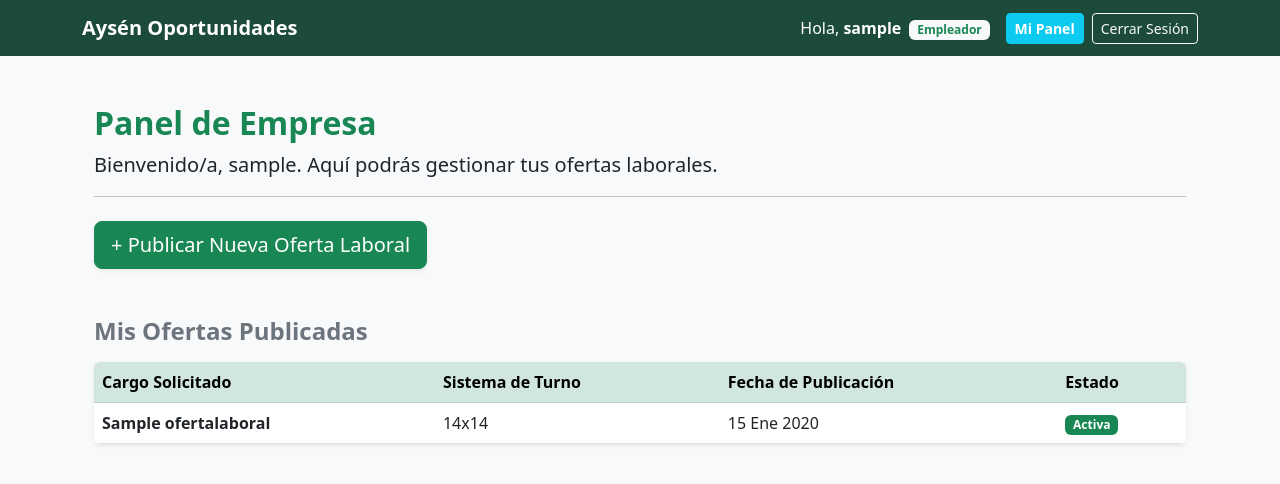
After one commit to alpharius4/Ays-n-Oportunidades, a Django app: page /accounts/dashboard/ in a window 1280 px wide. The commit adds this page. Shown: the top 484 px of the page. Run offline with Django 5.2, Linux system fonts and the light colour scheme; a user stored in the database is signed in; tables that the repository leaves empty hold one stand-in row (values such as "Sample post").

Commit message:
feat: Autorizacion condicional y dashboards finalizados

```diff
--- a/accounts/urls.py
+++ b/accounts/urls.py
@@ -5,4 +5,5 @@ app_name = 'accounts'
 
 urlpatterns = [
     path('registro/', views.registro, name='registro'),
+    path('dashboard/', views.dashboard, name='dashboard'), # ¡Nueva ruta!
 ]
--- a/accounts/views.py
+++ b/accounts/views.py
@@ -1,17 +1,34 @@
 from django.shortcuts import render, redirect
 from django.contrib.auth import login
+from django.contrib.auth.decorators import login_required # ¡El nuevo guardián!
 from .forms import RegistroUsuarioForm
+from jobs.models import OfertaLaboral
 
+# --- TU VISTA DE REGISTRO ANTERIOR SE QUEDA IGUAL ---
 def registro(request):
-    # Si el usuario envió el formulario...
     if request.method == 'POST':
         form = RegistroUsuarioForm(request.POST)
         if form.is_valid():
             user = form.save()
-            login(request, user) # Iniciamos sesión automáticamente tras registrarse
-            return redirect('jobs:lista_ofertas') # Lo mandamos a ver los trabajos
+            login(request, user)
+            return redirect('accounts:dashboard') # Cambiamos a dónde va tras registrarse
     else:
-        # Si recién entró a la página, le mostramos el formulario vacío
         form = RegistroUsuarioForm()
 
     return render(request, 'registration/registro.html', {'form': form})
+
+# --- NUEVA VISTA: EL CEREBRO DEL DASHBOARD ---
+@login_required
+def dashboard(request):
+    # Si es una empresa...
+    if request.user.rol == 'empleador':
+        # Buscamos SOLO las ofertas donde el autor sea el usuario logueado
+        # y las ordenamos desde la más nueva a la más vieja
+        mis_ofertas = OfertaLaboral.objects.filter(autor=request.user).order_by('-fecha_publicacion')
+
+        # Le enviamos esa lista al HTML
+        return render(request, 'accounts/dashboard_empleador.html', {'mis_ofertas': mis_ofertas})
+
+    # Si es un candidato...
+    else:
+        return render(request, 'accounts/dashboard_candidato.html')
--- a/aysen_oportunidades/settings.py
+++ b/aysen_oportunidades/settings.py
@@ -119,5 +119,5 @@ STATIC_URL = 'static/'
 AUTH_USER_MODEL = 'accounts.CustomUser'
 
 # Redirecciones de Autenticación
-LOGIN_REDIRECT_URL = 'jobs:lista_ofertas'
+LOGIN_REDIRECT_URL = 'accounts:dashboard'
 LOGOUT_REDIRECT_URL = 'jobs:lista_ofertas'
--- a/jobs/templates/jobs/lista_ofertas.html
+++ b/jobs/templates/jobs/lista_ofertas.html
@@ -6,7 +6,7 @@
     <div class="col-md-4 mb-4">
         <div class="card h-100 shadow-sm border-success border-top border-3">
             <div class="card-body">
-                <h5 class="card-title fw-bold">{{ oferta.titulo }}</h5>
+                <h5 class="card-title text-success fw-bold">{{ oferta.titulo_cargo }}</h5>
                 <h6 class="card-subtitle mb-2 text-muted">{{ oferta.empresa }} - {{ oferta.ubicacion }}</h6>
                 <p class="card-text">{{ oferta.descripcion|truncatewords:20 }}</p>
 
--- a/jobs/urls.py
+++ b/jobs/urls.py
@@ -5,6 +5,6 @@ app_name = 'jobs'
 
 urlpatterns = [
     path('', views.lista_ofertas, name='lista_ofertas'),
-    # Agregamos esta nueva línea para el detalle:
-    path('<int:oferta_id>/', views.detalle_oferta, name='detalle_oferta'),
+    path('crear/', views.crear_oferta, name='crear_oferta'), # ¡NUEVA RUTA AQUÍ! Debe ir antes del <int:id>
+    path('<int:id>/', views.detalle_oferta, name='detalle_oferta'),
 ]
--- /dev/null
+++ b/templates/accounts/dashboard_empleador.html
@@ -0,0 +1,57 @@
+{% extends 'base.html' %}
+
+{% block content %}
+<div class="container mt-5">
+    <div class="row">
+        <div class="col-md-12">
+            <h2 class="fw-bold text-success">Panel de Empresa</h2>
+            <p class="lead">Bienvenido/a, {{ user.username }}. Aquí podrás gestionar tus ofertas laborales.</p>
+            <hr>
+
+            <div class="mt-4 mb-4">
+                <a href="{% url 'jobs:crear_oferta' %}" class="btn btn-success btn-lg shadow-sm">
+                    + Publicar Nueva Oferta Laboral
+                </a>
+            </div>
+
+            <h4 class="fw-bold mt-5 mb-3 text-secondary">Mis Ofertas Publicadas</h4>
+
+            {% if mis_ofertas %}
+                <div class="table-responsive shadow-sm rounded">
+                    <table class="table table-hover align-middle mb-0">
+                        <thead class="table-success">
+                            <tr>
+                                <th>Cargo Solicitado</th>
+                                <th>Sistema de Turno</th>
+                                <th>Fecha de Publicación</th>
+                                <th>Estado</th>
+                            </tr>
+                        </thead>
+                        <tbody>
+                            {% for oferta in mis_ofertas %}
+                            <tr>
+                                <td class="fw-bold">{{ oferta.titulo_cargo }}</td>
+                                <td>{{ oferta.get_sistema_turno_display }}</td>
+                                <td>{{ oferta.fecha_publicacion|date:"d M Y" }}</td>
+                                <td>
+                                    {% if oferta.estado_activa %}
+                                        <span class="badge bg-success">Activa</span>
+                                    {% else %}
+                                        <span class="badge bg-secondary">Cerrada</span>
+                                    {% endif %}
+                                </td>
+                            </tr>
+                            {% endfor %}
+                        </tbody>
+                    </table>
+                </div>
+            {% else %}
+                <div class="alert alert-warning mt-3">
+                    Aún no has publicado ninguna oferta laboral en la plataforma. ¡Haz clic en el botón verde para comenzar!
+                </div>
+            {% endif %}
+
+        </div>
+    </div>
+</div>
+{% endblock %}
--- a/templates/base.html
+++ b/templates/base.html
@@ -18,11 +18,14 @@
                 <ul class="navbar-nav ms-auto align-items-center">
     {% if user.is_authenticated %}
         <!-- Si el usuario inició sesión -->
-        <li class="nav-item me-3 text-white">
+        <li class="nav-item me-3 text-white align-self-center">
     Hola, <strong>{{ user.username }}</strong>
+    <span class="badge bg-light text-success ms-1">{{ user.get_rol_display }}</span>
+</li>
+<li class="nav-item me-2">
+    <a href="{% url 'accounts:dashboard' %}" class="btn btn-info btn-sm text-white fw-bold">Mi Panel</a>
 </li>
 <li class="nav-item">
-            <!-- Formulario seguro para cerrar sesión en Django 5+ -->
     <form action="{% url 'logout' %}" method="post" class="d-inline">
         {% csrf_token %}
         <button type="submit" class="btn btn-outline-light btn-sm">Cerrar Sesión</button>
```
Also changed, not shown: jobs/forms.py (added, +15 -0 lines), jobs/templates/jobs/crear_oferta.html (added, +28 -0 lines), jobs/templates/jobs/detalle_oferta.html (+24 -6 lines), jobs/views.py (+34 -12 lines), templates/accounts/dashboard_candidato.html (added, +17 -0 lines). Lines whose indentation alone changed are shown as unchanged.
